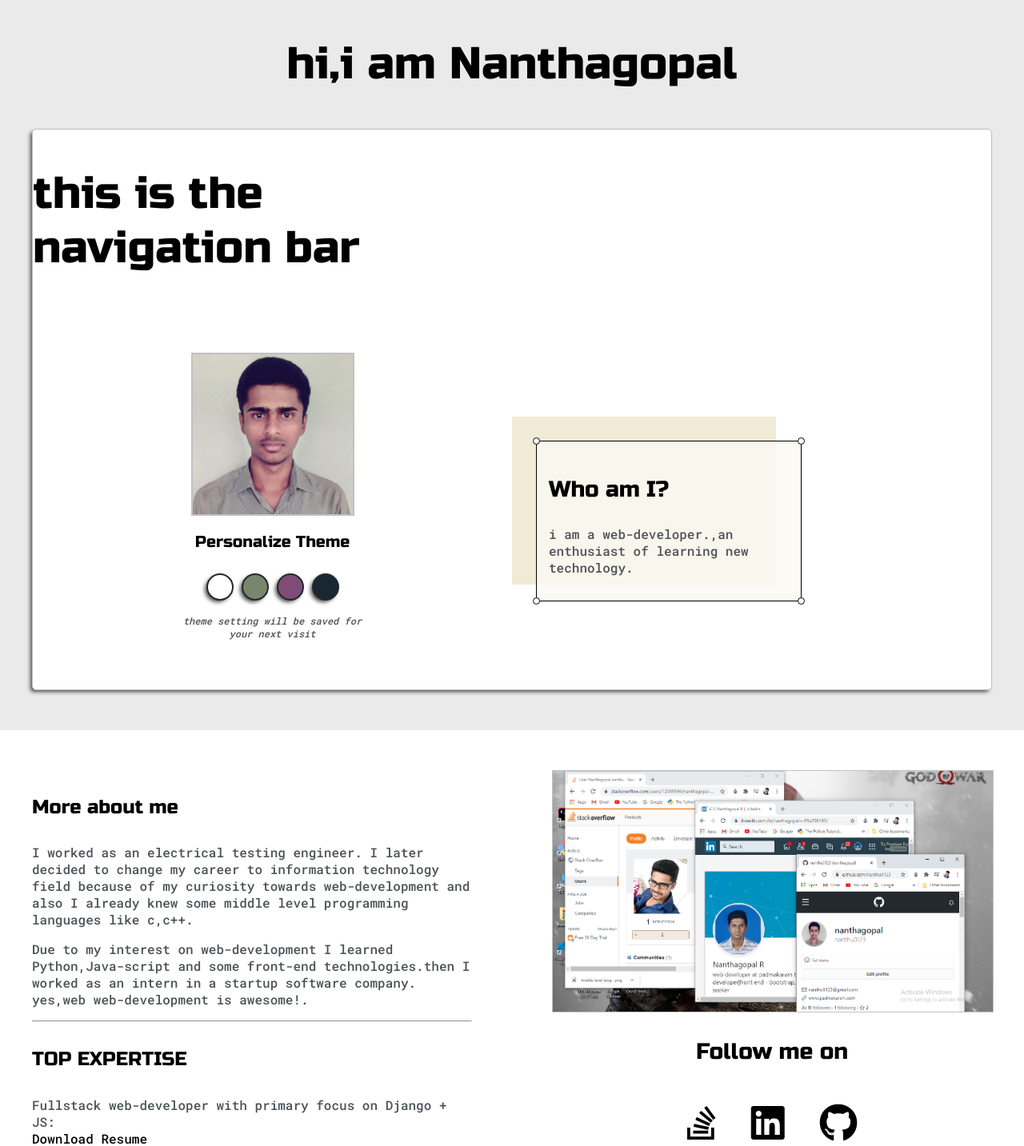
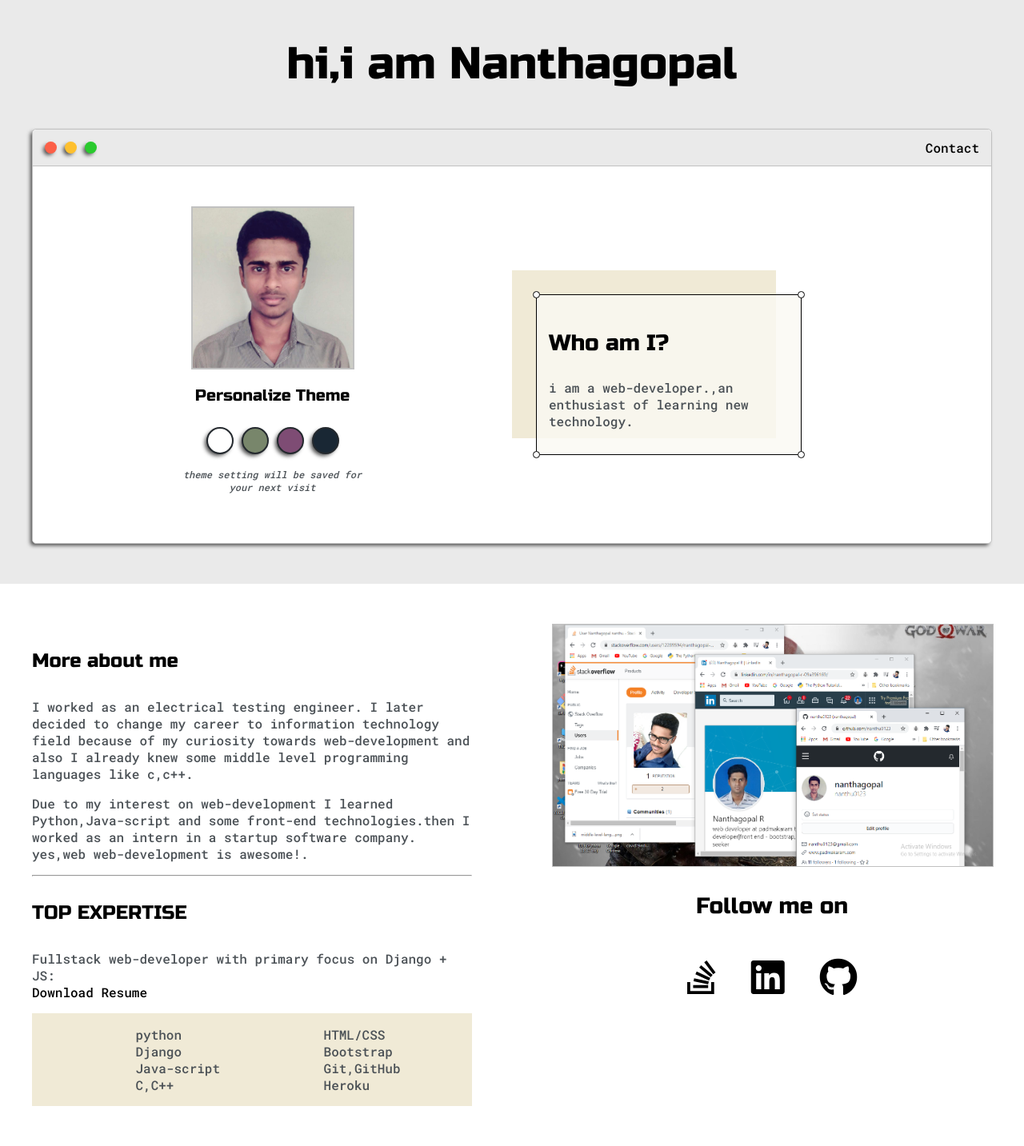
Before and after one commit to nanthu0123/portfolio, a Django app: page / in a window 1280 px wide. Shown: the top 1433 px of the page at 80% size. Run offline with Django 3.2, Linux system fonts and the light colour scheme; some libraries are stand-ins or nearby versions.

Commit message:
common navbar for all html page

```diff
--- a/base/templates/base/navbar.html
+++ b/base/templates/base/navbar.html
@@ -1 +1,13 @@
-<h1>this is the navigation bar</h1>
+<!-- navbar section -->
+<div class="nav-wrapper">
+    <a href="{%url 'home'%}">
+        <div class="dots-wrapper">
+            <div id="dot-1" class="browser-dot"></div>
+            <div id="dot-2" class="browser-dot"></div>
+            <div id="dot-3" class="browser-dot"></div>
+        </div>
+    </a>
+    <ul id="navigation">
+        <li><a href="#contact-form">Contact</a></li>
+    </ul>
+</div>
```
